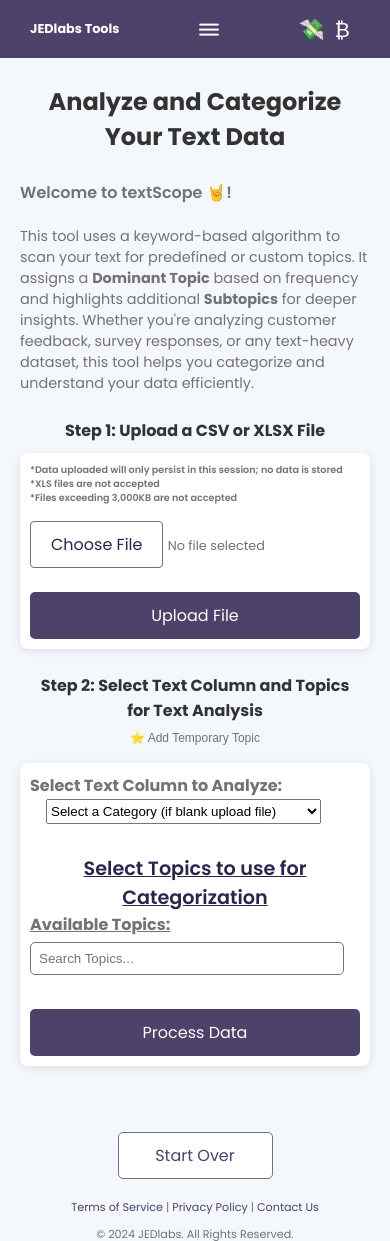
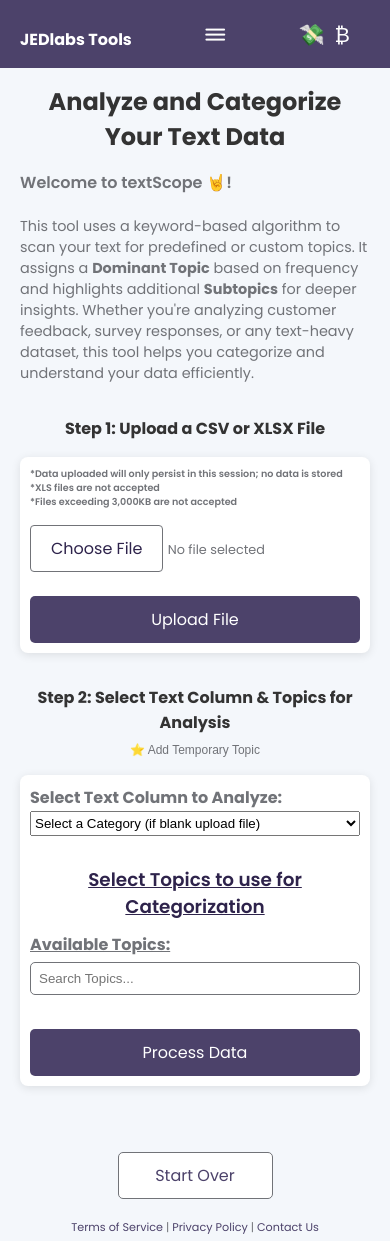
Before and after one commit to dstewart97/Projects, a Django app: page /textScope/ in a window 390 px wide. Shown: the top 1241 px of the page. Run offline with Django 5.2, Linux system fonts and the light colour scheme; data that the repository does not hold is empty.

Commit message:
buttons hooked up, responsive desgin done

```diff
--- a/Python/Django/textScope/main/static/main.css
+++ b/Python/Django/textScope/main/static/main.css
@@ -84,10 +84,10 @@ form button:hover {
     width: 100%;
 }
 
-.logo {
+.logo-link {
     font-size: 1.5rem;
-    margin-right: 20px;
     color: white;
+    margin: 0;
 }
 
 .header-links {
@@ -205,7 +205,6 @@ form button:hover {
 h1, h2{
     text-align: center;
     color: #333;
-    margin: 10px;
 }
 
 h2 {
@@ -789,8 +788,8 @@ a {
 
 /* Responsive Design */
 @media screen and (max-width: 768px) {
-    .logo {
-        font-size: 0.8rem;
+    .logo-link {
+        font-size: 1rem;
         margin-right: 0;
     }
 
@@ -836,7 +835,7 @@ a {
 
     h2{
         font-size: 1rem;
-        margin-top: 1.5rem;
+        margin-bottom: 1rem;
     }
 
     h3 {
@@ -853,6 +852,20 @@ a {
 
     #file-upload-div h3 {
         font-size: 0.6rem;
+    }
+
+    form select {
+        width: 100%;
+        margin: 0;
+    }
+
+    #topicSearch {
+        width: 100%;
+    }
+
+    form h3 {
+        font-size: 1.15rem;
+        margin-bottom: 0.75rem;
     }
 
     .checkbox-scroll-container {
--- a/Python/Django/textScope/main/static/main.js
+++ b/Python/Django/textScope/main/static/main.js
@@ -21,28 +21,28 @@ document.addEventListener("DOMContentLoaded", () => {
 
 
 // Spinner for file upload
-document.addEventListener("DOMContentLoaded", () => {
-    const uploadForm = document.getElementById("upload-form");
-    const loadingSpinner = document.getElementById("loading-spinner");
-    const messagesContainer = document.getElementById("messages-container");
+// document.addEventListener("DOMContentLoaded", () => {
+//     const uploadForm = document.getElementById("upload-form");
+//     const loadingSpinner = document.getElementById("loading-spinner");
+//     const messagesContainer = document.getElementById("messages-container");
 
-    uploadForm.addEventListener("submit", () => {
-        // Show spinner and hide messages
-        loadingSpinner.style.display = "flex";
-        loadingSpinner.style.justifyContent - "center";
-        loadingSpinner.style.alignItems = "center";
-        loadingSpinner.style.flexDirection = "column";
-        loadingSpinner.style.marginTop = "2rem";
-        loadingSpinner.style.marginBottom = "0";
-        messagesContainer.style.display = "none";
-    });
+//     uploadForm.addEventListener("submit", () => {
+//         // Show spinner and hide messages
+//         loadingSpinner.style.display = "flex";
+//         loadingSpinner.style.justifyContent - "center";
+//         loadingSpinner.style.alignItems = "center";
+//         loadingSpinner.style.flexDirection = "column";
+//         loadingSpinner.style.marginTop = "2rem";
+//         loadingSpinner.style.marginBottom = "0";
+//         messagesContainer.style.display = "none";
+//     });
 
-    // Hide spinner after a delay (if form submission is quick or processed asynch)
-    setTimeout(() => {
-        loadingSpinner.style.display = "none";
-        messagesContainer.style.display = "block";
-    }, 2000);
-});
+//     // Hide spinner after a delay (if form submission is quick or processed asynch)
+//     setTimeout(() => {
+//         loadingSpinner.style.display = "none";
+//         messagesContainer.style.display = "block";
+//     }, 2000);
+// });
 
 
 document.addEventListener("DOMContentLoaded", () => {
@@ -212,26 +212,50 @@ document.addEventListener('DOMContentLoaded', function () {
     // Get the modal and the button that opens it
     var modal = document.getElementById("tip-modal");
     var btn = document.getElementById("tip-jar-btn");
-    var cryptoBtn = document.getElementById("crypto-tip-btn"); // Add this to handle the other button
+    var cryptoBtn = document.getElementById("crypto-tip-btn");
+    var supportBtn = document.getElementById("support-site-btn");
+    var ctaSupportBtn = document.getElementById("cta-support-site-btn");
     var span = document.getElementById("tipModalClose");
 
 
 
     // When the user clicks the tip button, open the modal
+    if (btn) {
         btn.onclick = function () {
             modal.style.display = "block";
             console.log("Clicked")
         }
+    }
 
     // When the user clicks the crypto button, open the modal (optional action)
+    if (cryptoBtn) {
         cryptoBtn.onclick = function () {
             modal.style.display = "block";
         }
+    }
+
+    // When the user clicks the support site button on homepage
+    if (supportBtn) {
+        supportBtn.onclick = function () {
+            modal.style.display = "block";
+        }
+    }
+
+    // When the user clicks the support site button on cta box on homepage
+    if (ctaSupportBtn) {
+        ctaSupportBtn.onclick = function () {
+            modal.style.display = "block";
+        }
+    }
+
 
     // When the user clicks the close button, close the modal
+    if (modal) {
         span.onclick = function () {
             modal.style.display = "none";
         }
+    }
+
 
     // When the user clicks anywhere outside the modal, close it
     window.onclick = function (event) {
--- a/Python/Django/textScope/main/templates/base.html
+++ b/Python/Django/textScope/main/templates/base.html
@@ -20,7 +20,9 @@
     <!-- Main Header Section -->
     <header class="header">
         <div class="header-content">
-            <h1 class="logo">JEDlabs Tools</h1>
+            <h1 class="logo">
+                <a href="{% url 'homepage' %}" class="logo-link">JEDlabs Tools</a>
+            </h1>
             <div class="menu-toggle" aria-label="Toggle Menu">
                 <i class="uil uil-bars"></i>
             </div>
--- a/Python/Django/textScope/main/templates/homepage.html
+++ b/Python/Django/textScope/main/templates/homepage.html
@@ -10,8 +10,8 @@
         <h1>Simplify Text Analytics</h1>
         <p>Analyze, categorize, and explore your text data effortlessly.</p>
         <div class="hero-buttons">
-            <a href="#" class="btn-primary">Try the Tools</a>
-            <a href="#" class="btn-secondary">Support the Site</a>
+            <a href="{% url 'tool_view' %}" class="btn-primary">Try the Tools</a>
+            <a href="#" id="support-site-btn" class="btn-secondary">Support the Site</a>
         </div>
     </div>
 </div>
@@ -63,7 +63,7 @@
 <section class="cta">
     <h2>Enjoying the Tools?</h2>
     <p>Help keep textScope running by leaving a tip or sharing it with others!</p>
-    <a href="#" class="btn-primary">Leave a Tip</a>
+    <a href="#" id="cta-support-site-btn" class="btn-primary">Leave a Tip</a>
     <div class="share-buttons">
         <p>Or share this tool!</p>
         <a id="twitter-share" class="share-btn twitter-btn" target="_blank" aria-label="Share on Twitter">
--- a/Python/Django/textScope/main/templates/tool_view.html
+++ b/Python/Django/textScope/main/templates/tool_view.html
@@ -45,7 +45,7 @@
 </form>
 
 <!-- Step 2: Select Column for Text Analysis -->
-<h2 style="margin-bottom: 0;">Step 2: Select Text Column and Topics for Text Analysis</h2>
+<h2 style="margin-bottom: 0;">Step 2: Select Text Column & Topics for Analysis</h2>
 <div class="temp-topic-container">
     <button id="openModalBtn" class="temp-topic-btn">⭐ Add Temporary Topic</button>
 </div>
@@ -58,8 +58,7 @@
         <option value="{{ col }}">{{ label }}</option>
         {% endfor %}
     </select>
-    <h3>Select Topics
-        to use for Categorization</h3>
+    <h3>Select Topics to use for Categorization</h3>
     <div>
         <!-- Permanenet Topics from Database -->
         <h4 style="margin-bottom: 5px; text-decoration: underline; font-weight: 700;">Available Topics:</h4>
```
Lines whose indentation alone changed are shown as unchanged.
